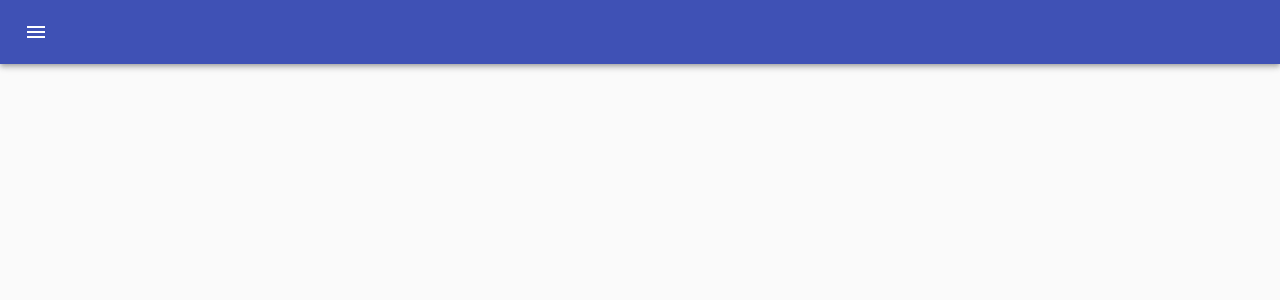
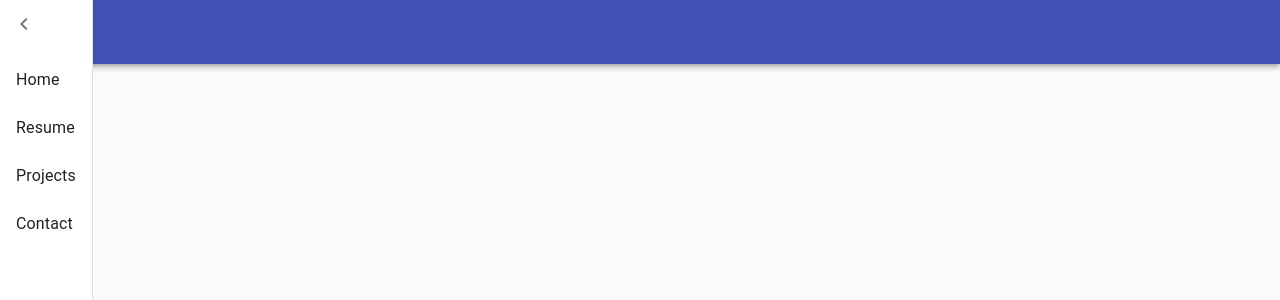
Before and after one commit to ViniciusALS/portifolio, a React (Create React App) app: page / in a window 1280 px wide. Both pictures are taken after a click on the button "open menu". Shown: the top 300 px of the page. Built offline with nearby package versions, Linux system fonts and the light colour scheme.

Commit message:
implement navbar using material ui components

```diff
--- a/src/components/Navbar.js
+++ b/src/components/Navbar.js
@@ -1,23 +1,74 @@
-import React, { Fragment, Component } from 'react';
+import React, { Fragment } from 'react';
+import Drawer from '@material-ui/core/Drawer';
 import AppBar from '@material-ui/core/AppBar';
 import Toolbar from '@material-ui/core/Toolbar';
+import List from '@material-ui/core/List';
 import IconButton from '@material-ui/core/IconButton';
 import MenuIcon from '@material-ui/icons/Menu';
+import ChevronLeftIcon from '@material-ui/icons/ChevronLeft';
+import ListItem from '@material-ui/core/ListItem';
+import ListItemText from '@material-ui/core/ListItemText';
 
-class Navbar extends Component {
+class Navbar extends React.Component {
+
+    constructor(props){
+        super(props);
+        this.handleClick = this.handleClick.bind(this);
+        this.state = {
+            open: false,
+        }
+    };
+
+    handleClick(event) {
+
+        event.preventDefault();
+
+        this.setState({
+            open: !this.state.open
+        });
+    };
 
     render(){
+
         return (
             <Fragment>
-                <AppBar position="static">
+                <AppBar position="fixed">
                     <Toolbar>
                         <IconButton
-                        edge="start" color="inherit" aria-label="menu" >
+                            color="inherit"
+                            aria-label="open menu"
+                            onClick={this.handleClick}
+                            edge="start">
 
                             <MenuIcon />
                         </IconButton>
                     </Toolbar>
                 </AppBar>
+                <Drawer
+                    variant="persistent"
+                    anchor="left"
+                    open={this.state.open}>
+
+                    <div>
+                        <IconButton onClick={this.handleClick}>
+                            <ChevronLeftIcon />
+                        </IconButton>
+                    </div>
+                    <List>
+                        <ListItem button>
+                            <ListItemText primary="Home" />
+                        </ListItem>
+                        <ListItem button>
+                            <ListItemText primary="Resume" />
+                        </ListItem>
+                        <ListItem button>
+                            <ListItemText primary="Projects" />
+                        </ListItem>
+                        <ListItem button>
+                            <ListItemText primary="Contact" />
+                        </ListItem>
+                    </List>
+                </Drawer>
             </Fragment>
         );
     }
```
